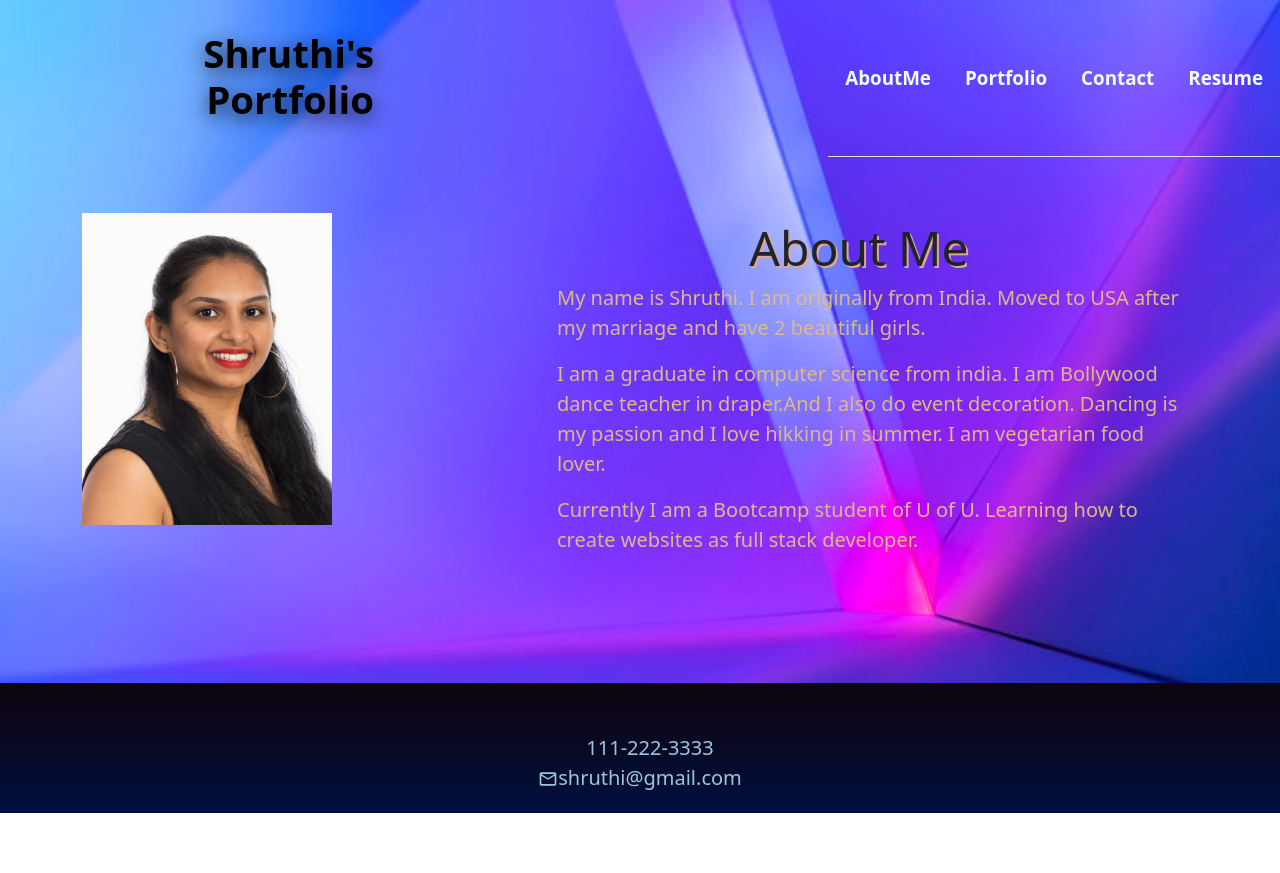
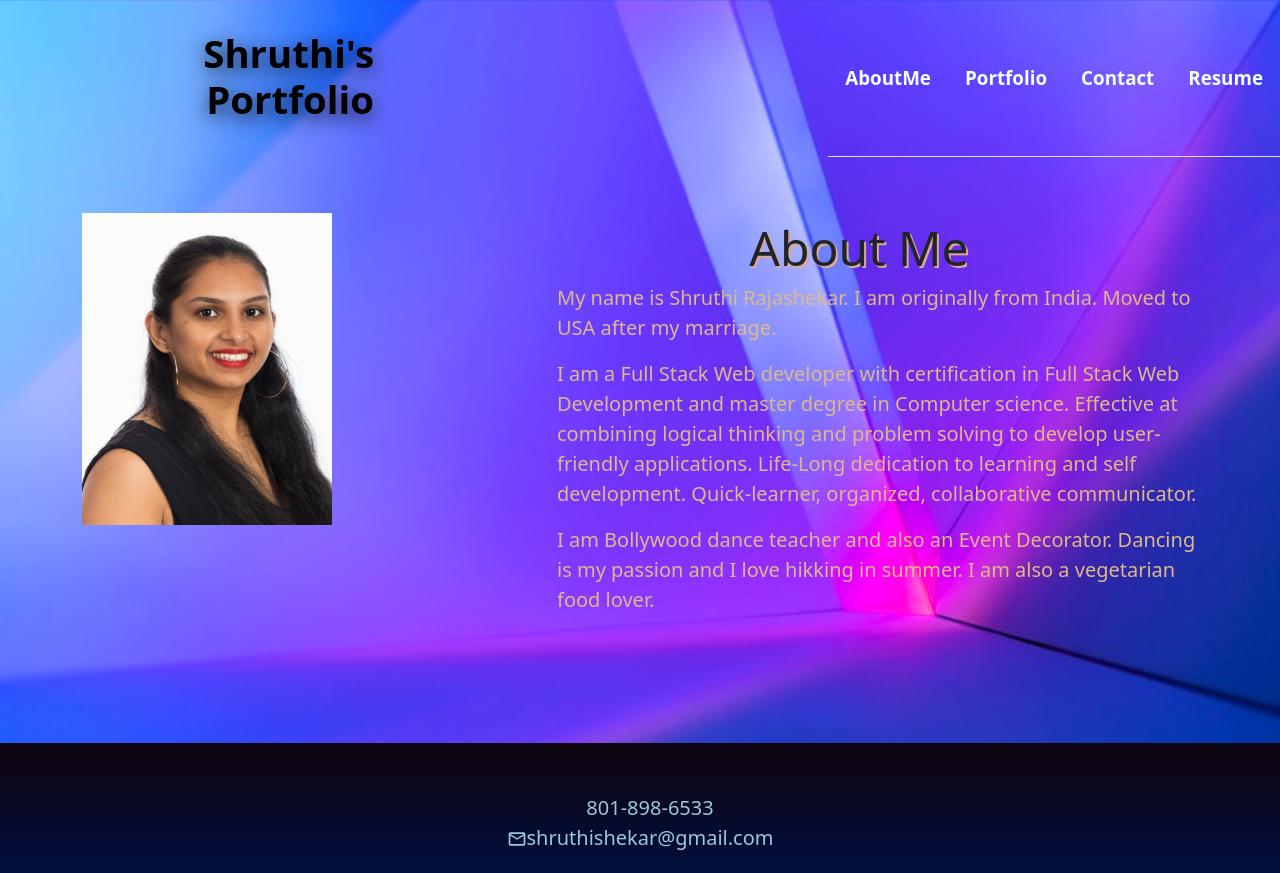
Before and after one commit to shruthisalimath/Shruthi-Portfolio-React, a React (Create React App) app: page / in a window 1280 px wide. Before the commit the page ends 813 px from the top, so only its background shows below. Built offline with nearby package versions, Linux system fonts and the light colour scheme; some icons are missing.

Commit message:
updated resume

```diff
--- a/src/components/Footer.js
+++ b/src/components/Footer.js
@@ -9,8 +9,8 @@ function Footer() {
                 <a href='https://github.com/shruthisalimath' target='_blank' rel='noreferrer'><FaGithub style={{fontSize:'35px' }} /></a>
                 <a href='https://www.linkedin.com/in/shruthi-rajashekar-3683b5150/' target='_blank' rel='noreferrer'><FaLinkedin style={{fontSize:'35px' }} /></a>
                 <a href='https://github.com/shruthisalimath' target='_blank' rel='noreferrer'><FaFacebook style={{fontSize:'35px' }} /></a>
-                <div className='Number'> <FaPhone />111-222-3333</div>
-                <div className='Email'> <MdOutlineEmail />shruthi@gmail.com</div>
+                <div className='Number'> <FaPhone />801-898-6533</div>
+                <div className='Email'> <MdOutlineEmail />shruthishekar@gmail.com</div>
             </div>
         </footer>
     )
--- a/src/components/pages/AboutMe.js
+++ b/src/components/pages/AboutMe.js
@@ -21,15 +21,20 @@ const AboutMe = () => (
                 </div>
                 <div className='AboutMeContent'>
                     <p>
-                        My name is Shruthi. I am originally from India. Moved to USA after my marriage and have 2 beautiful girls.
+                        My name is Shruthi Rajashekar. I am originally from India. Moved to USA after my marriage.
+                    </p>
+
+                    <p>
+                        I am a Full Stack Web developer with certification in Full Stack Web Development and master degree in Computer science.
+                        Effective at combining logical thinking and problem solving to develop user-friendly applications.
+                        Life-Long dedication to learning and self development.
+                        Quick-learner, organized, collaborative communicator.
+
                     </p>
                     <p>
-                        I am a graduate in computer science from india. I am Bollywood dance teacher in draper.And I also do event decoration.
+                        I am Bollywood dance teacher and also an Event Decorator.
                         Dancing is my passion and I love hikking in summer.
-                        I am vegetarian food lover.
-                    </p>
-                    <p>
-                        Currently I am a Bootcamp student of U of U. Learning how to create websites as full stack developer.
+                        I am also a vegetarian food lover.
                     </p>
                 </div>
             </Col>
--- a/src/components/pages/Resume.js
+++ b/src/components/pages/Resume.js
@@ -1,5 +1,5 @@
 import React from 'react';
-import resumeDoc from '../../assets/images/Resume-Shruthi.pdf';
+import resumeDoc from '../../assets/images/ShruthiRajashekar-RESUME.pdf';
 
 const Resume = () => (
     <div className="resumeContainer">
@@ -13,9 +13,8 @@ const Resume = () => (
             <li>CSS</li>
             <li>Javascript</li>
             <li>Jquery</li>
-            <li>Responsive Design</li>
             <li>React</li>
-            <li>Bootstrap</li>
+            <li>Handlebars</li>
         </ul>
         <div className="resumeHead">Back-End proficiencies: </div>
         <ul className="resume">
```
Also changed, not shown: 1 other file (tests, documents, lock files or other folders).
